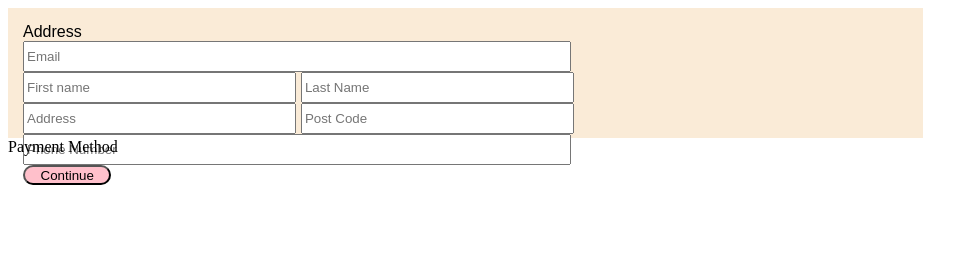
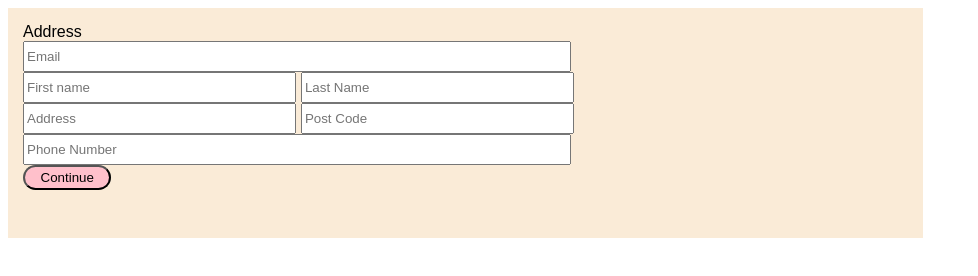
Before and after one commit to pillulearn2code/javascript, a plain HTML site: page assignment_Aug/Second_form.html in a window 1280 px wide. Shown: the whole page, without its empty margins (0-978 px from the left). Drawn offline with Linux system fonts and the light colour scheme.

Commit message:
New file

```diff
--- a/assignment_Aug/First_form.css
+++ b/assignment_Aug/First_form.css
@@ -13,10 +13,10 @@ form input[type=text] {
 }
 
 form input[type=submit] {
-    width: 200px;
-    height: 20px;
+    width: 100px;
+    height: 25px;
     text-align: center;
-    background-color: pink;
+    background-color: lightblue;
     border-radius: 20px;
 }
 
--- a/assignment_Aug/Second_form.css
+++ b/assignment_Aug/Second_form.css
@@ -1,6 +1,6 @@
 form {
     width: 70%;
-    height: 100px;
+    height: 200px;
     background-color: antiquewhite;
     padding: 15px;
     font-family: Arial, Helvetica, sans-serif;
@@ -23,11 +23,9 @@ form input[type=tel] {
 
 form input[type=submit] {
     width: 10%;
-    height: 20px;
+    height: 25px;
     text-align: center;
     background-color: pink;
     border-radius: 15px;
     font-family: Arial, Helvetica, sans-serif;
 }
-
-.payment_selector {}
--- a/assignment_Aug/Second_form.html
+++ b/assignment_Aug/Second_form.html
@@ -8,7 +8,7 @@
 
 <body>
 
-    <form action="Third_form.html" method="POST">
+    <form action="Third_form.html" method="GET">
         <text>Address</text><br>
         <input type="Email" name="Email" placeholder="Email" required><br>
         <input type="text" name="First name" placeholder="First name" required>
@@ -18,11 +18,6 @@
         <input type="tel" name="Phone number" placeholder="Phone Number" required><br>
         <input type="submit" name="Button" value="Continue">
     </form>
-
-    <div class="payment_selector">
-        <text>Payment Method</text><br>
-
-    </div>
 </body>
 
 </html>
```
Also changed, not shown: assignment_Aug/First_form.html (+1 -0 lines), assignment_Aug/Third_form.html (+13 -0 lines), 1 other file.
